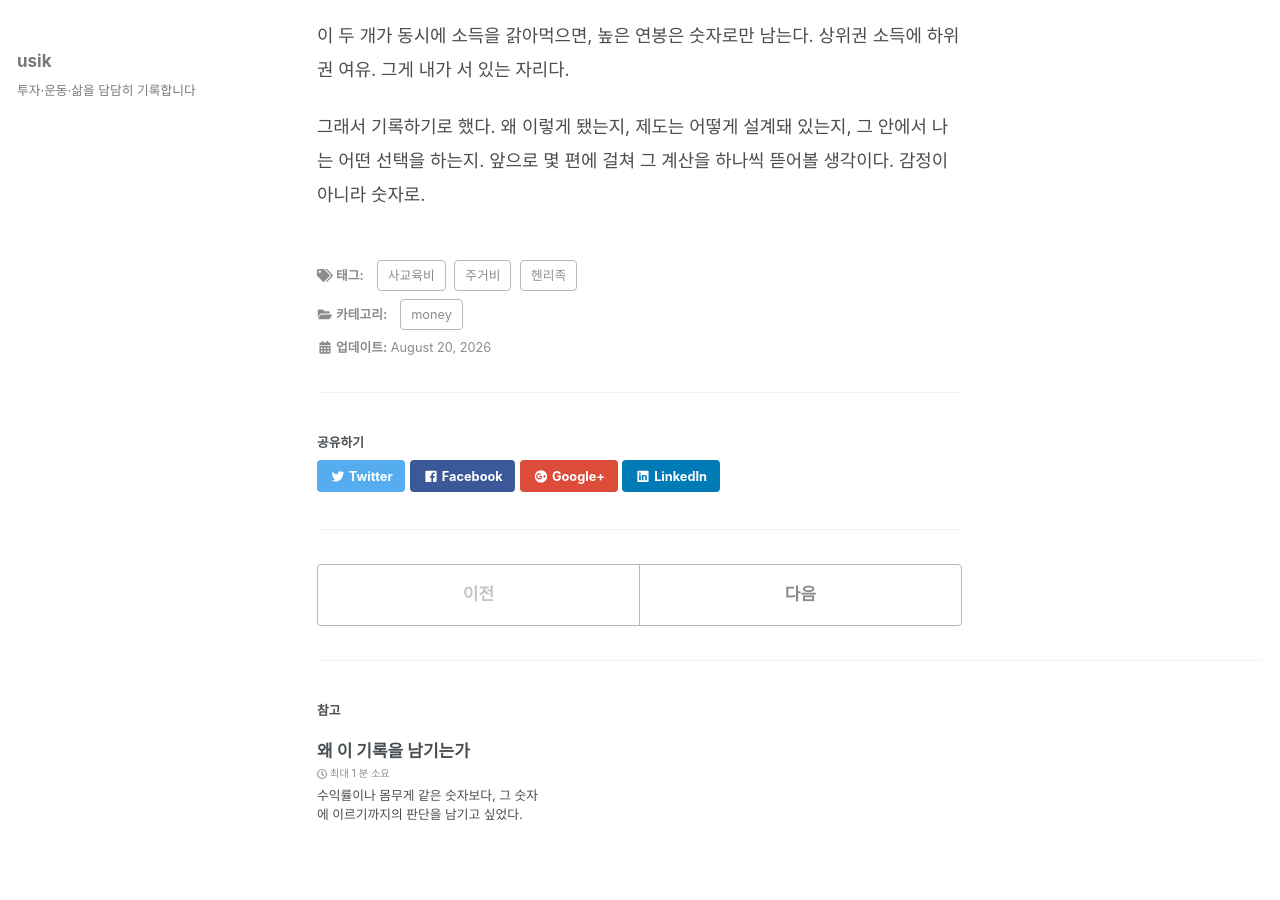
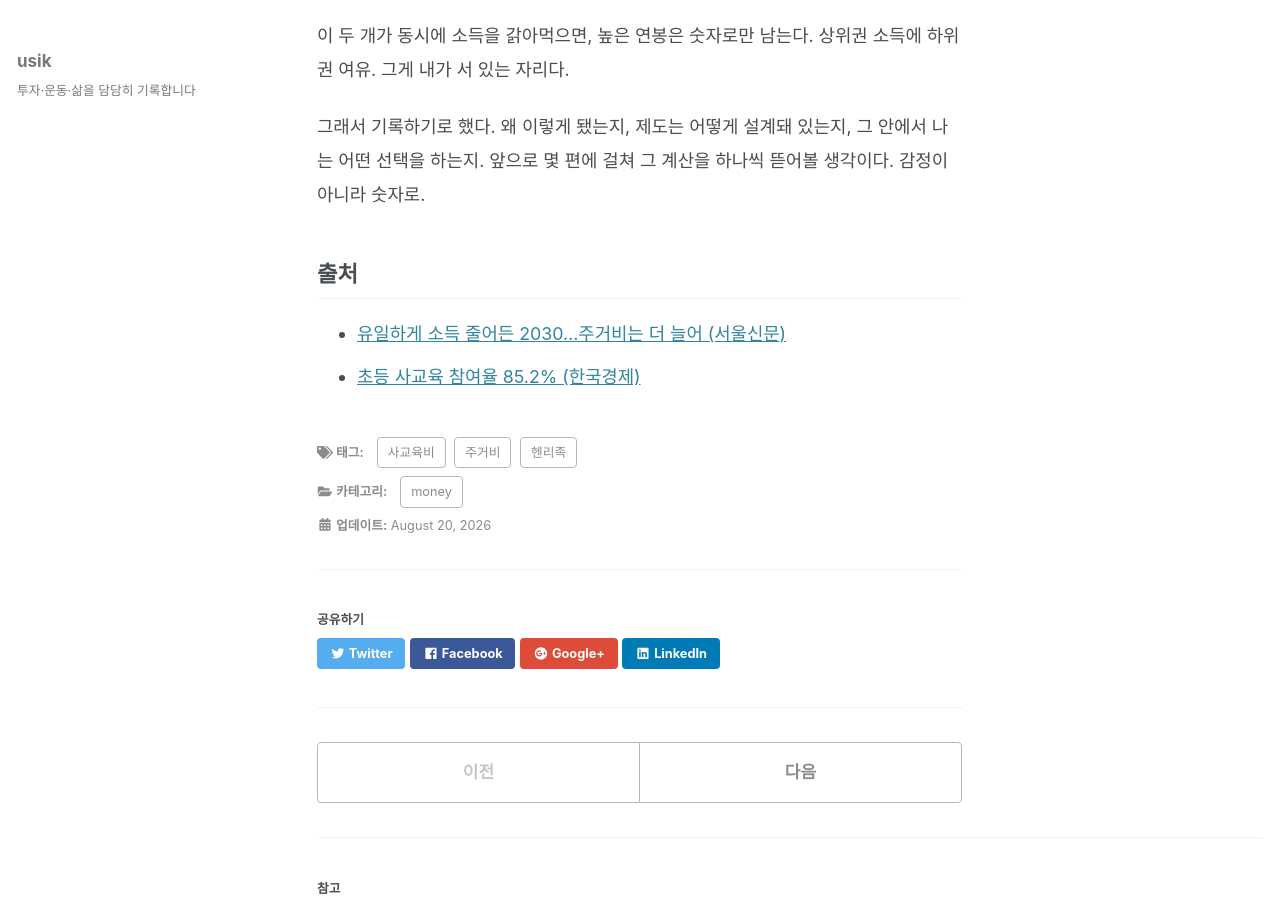
Before and after one commit to usik/usik.github.io, a Jekyll site: the page built from _posts/2026-08-20-what-is-henry.md, in a window 1280 px wide and 900 px high, scrolled down 511 px. Built offline with Jekyll 4.4.1, drawn with Linux system fonts in a browser that asks for light colours; cached includes are drawn as plain includes; nearby versions of some CDN libraries; some web fonts are replaced.

Commit message:
출처·이미지 추가

```diff
--- a/_posts/2026-08-20-what-is-henry.md
+++ b/_posts/2026-08-20-what-is-henry.md
@@ -14,3 +14,8 @@ excerpt: "버는 돈은 상위권인데, 막상 손에 남는 게 없다. 그
 이 두 개가 동시에 소득을 갉아먹으면, 높은 연봉은 숫자로만 남는다. 상위권 소득에 하위권 여유. 그게 내가 서 있는 자리다.
 
 그래서 기록하기로 했다. 왜 이렇게 됐는지, 제도는 어떻게 설계돼 있는지, 그 안에서 나는 어떤 선택을 하는지. 앞으로 몇 편에 걸쳐 그 계산을 하나씩 뜯어볼 생각이다. 감정이 아니라 숫자로.
+
+## 출처
+
+- [유일하게 소득 줄어든 2030…주거비는 더 늘어 (서울신문)](https://www.seoul.co.kr/news/economy/2026/06/08/20260608030002)
+- [초등 사교육 참여율 85.2% (한국경제)](https://www.hankyung.com/article/2025111815611)
```
